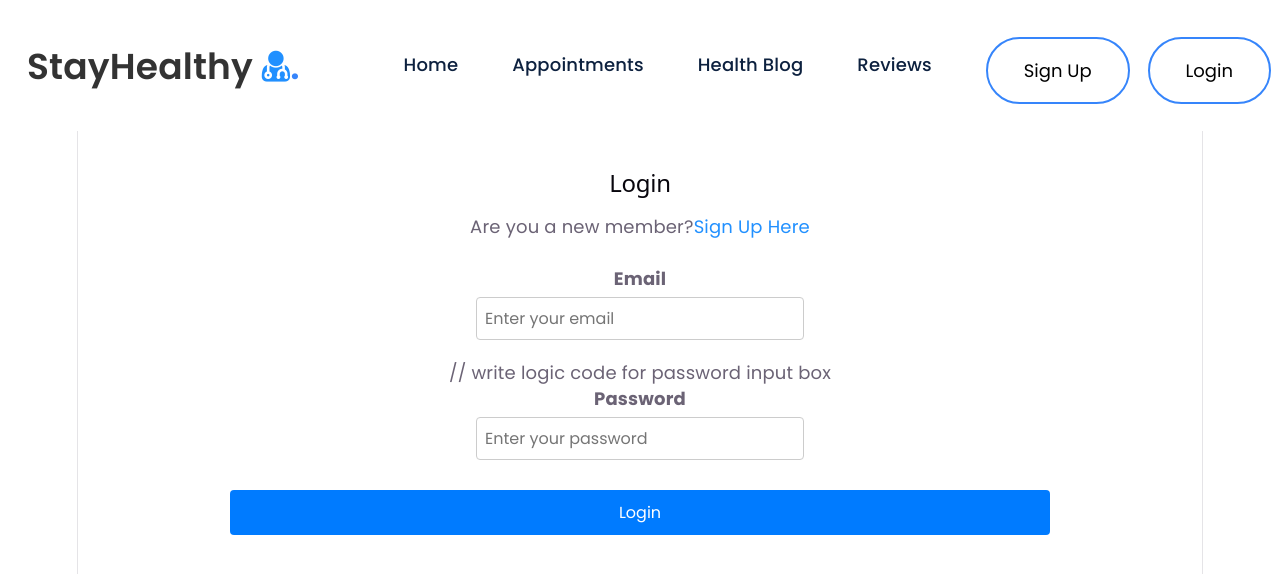
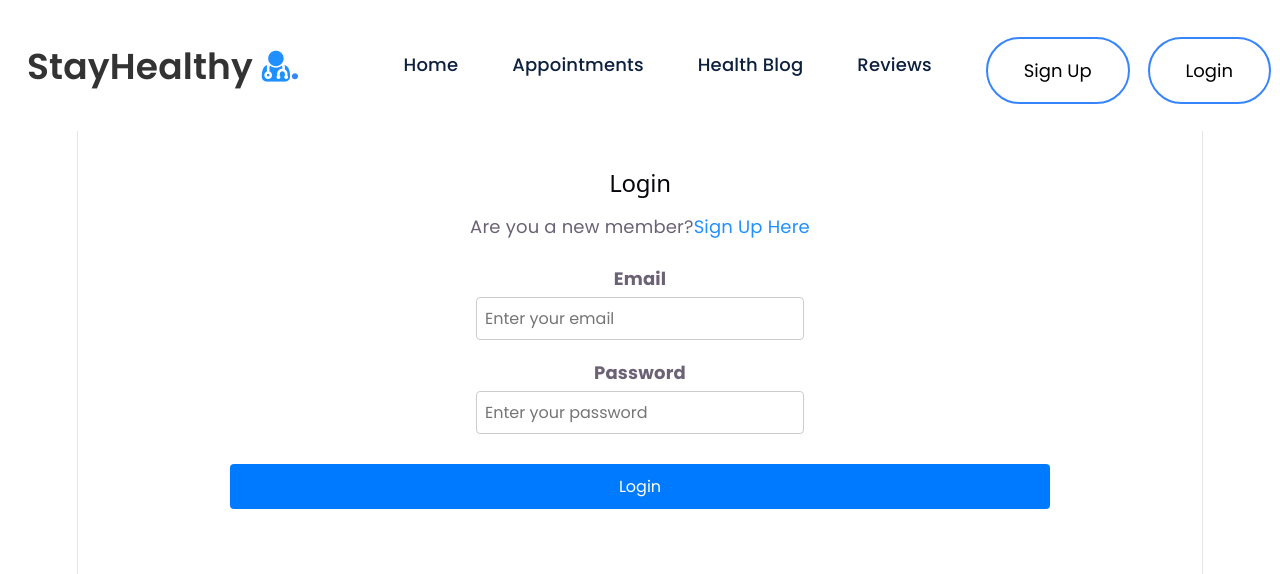
Before and after one commit to Shittuadedamola/med_appt, a React (Vite) app: page /Login in a window 1280 px wide. Shown: the top 574 px of the page. Built offline with nearby package versions, Linux system fonts and the light colour scheme.

Commit message:
login page updated

```diff
--- a/src/Components/Login/Login.jsx
+++ b/src/Components/Login/Login.jsx
@@ -91,7 +91,6 @@ const Login = () => {
                 />
               </div>
               {/* Input field for password */}
-              // write logic code for password input box
               <div className="form-group">
                <label htmlFor="password">Password</label>
                <input
```
